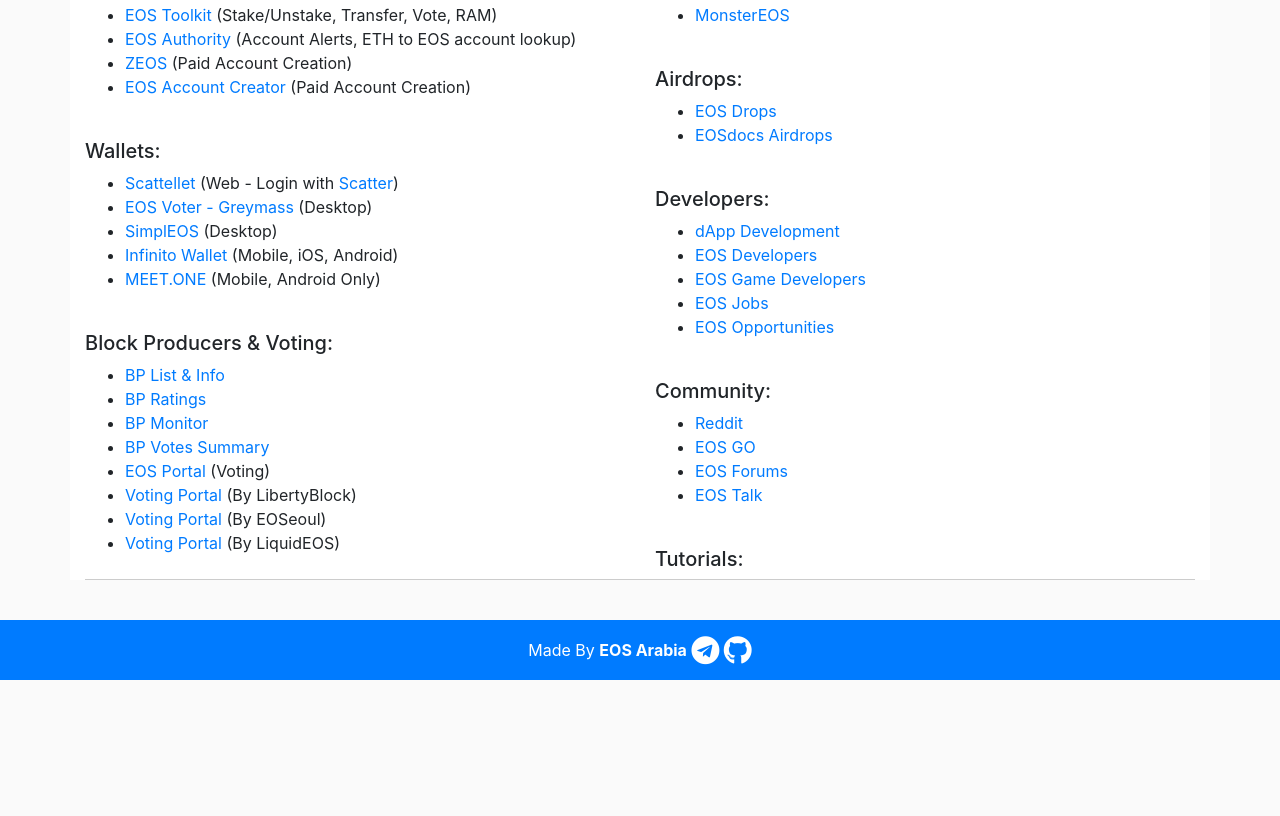
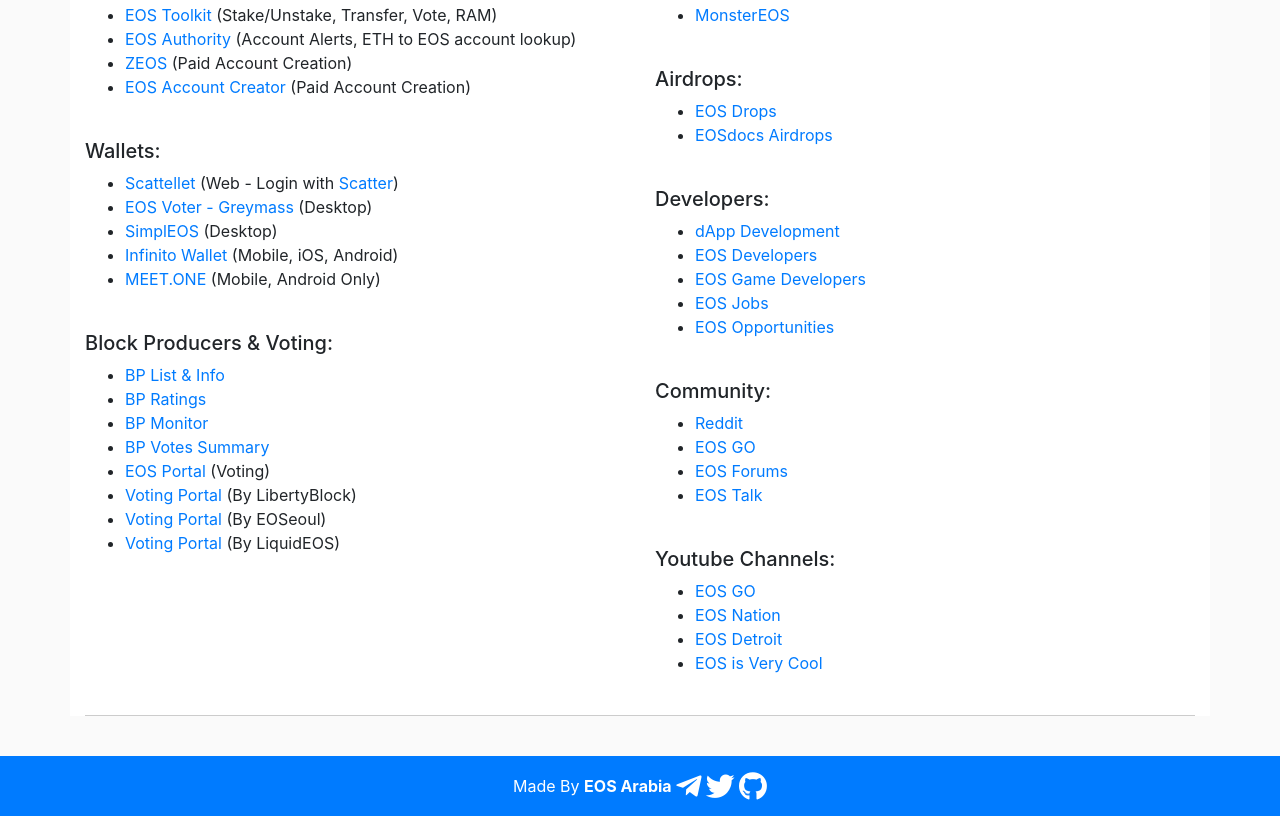
Before and after one commit to matarz/AllThingsEOS, a plain HTML site: page index.html in a window 1280 px wide. Shown: the part 543-1359 px from the top of the page. Before the commit the page ends 1223 px from the top, so only its background shows below. Drawn offline with nearby package versions, Linux system fonts and the light colour scheme; a script that the page names is missing.

Commit message:
youtube channels

```diff
--- a/index.html
+++ b/index.html
@@ -21,7 +21,7 @@
 
 <div class="container" style="background-color: #FFFFFF; padding-bottom: 20px;">
     <h1>All Things EOS</h1>
-    <p>A simple list of <b>live, usable, and tested</b> EOS tools and projects. This list is open source, please suggest your links on <a href="https://github.com/matarz/AllThingsEOS">github</a> or reach us on <a href="https://t.me/eos_arabia">Telegram</a>.</p>
+    <p>A simple list of <b>live, usable, and tested</b> EOS tools and projects. This list is open source, please suggest your links on <a href="https://github.com/matarz/AllThingsEOS/blob/master/index.html">github</a> or reach us on <a href="https://t.me/eos_arabia">Telegram</a>.</p>
 </div>
 
 
@@ -118,7 +118,14 @@
           <li><a href="https://eostalk.io/forums">EOS Talk</a></li>
         </ul>
         <br>
-        <h5>Tutorials:</h5>
+        <h5>Youtube Channels:</h5>
+        <ul>
+          <li><a href="https://www.youtube.com/channel/UC0fwWI2RBBtEIYIP6fH68XQ">EOS GO</a></li>
+          <li><a href="https://www.youtube.com/channel/UCXgAY9DyooykrubRXw3xK1g">EOS Nation</a></li>
+          <li><a href="https://www.youtube.com/channel/UCnbdh6f2U54_18YEe89xpnA">EOS Detroit</a></li>
+          <li><a href="https://www.youtube.com/channel/UCv8GQ-4egiXgVn7RfWn0iRA">EOS is Very Cool</a></li>
+        </ul>
+        <br>
       </div>
 
     </div>
@@ -128,8 +135,9 @@
   <footer class="footer bg-primary text-white text-center">
     <div class="container">
       <span>Made By <a style="color:white; font-weight: bold;" href="http://eosarabia.net/">EOS Arabia</a></span>
-      <a href="https://t.me/eos_arabia" class="icof"><i class="fab fa-telegram" style="font-size: 1.8em;vertical-align: middle;"></i></a>
-      <a href="" class="icof"><i class="fab fa-github" style="font-size: 1.8em;vertical-align: middle;"></i></a>
+      <a href="https://t.me/eos_arabia" class="icof"><i class="fab fa-telegram-plane" style="font-size: 1.8em;vertical-align: middle;"></i></a>
+      <a href="https://twitter.com/eos_arabia" class="icof"><i class="fab fa-twitter" style="font-size: 1.8em;vertical-align: middle;"></i></a>
+      <a href="https://github.com/matarz/AllThingsEOS/blob/master/index.html" class="icof"><i class="fab fa-github" style="font-size: 1.8em;vertical-align: middle;"></i></a>
     </div>
   </footer>
 
```
